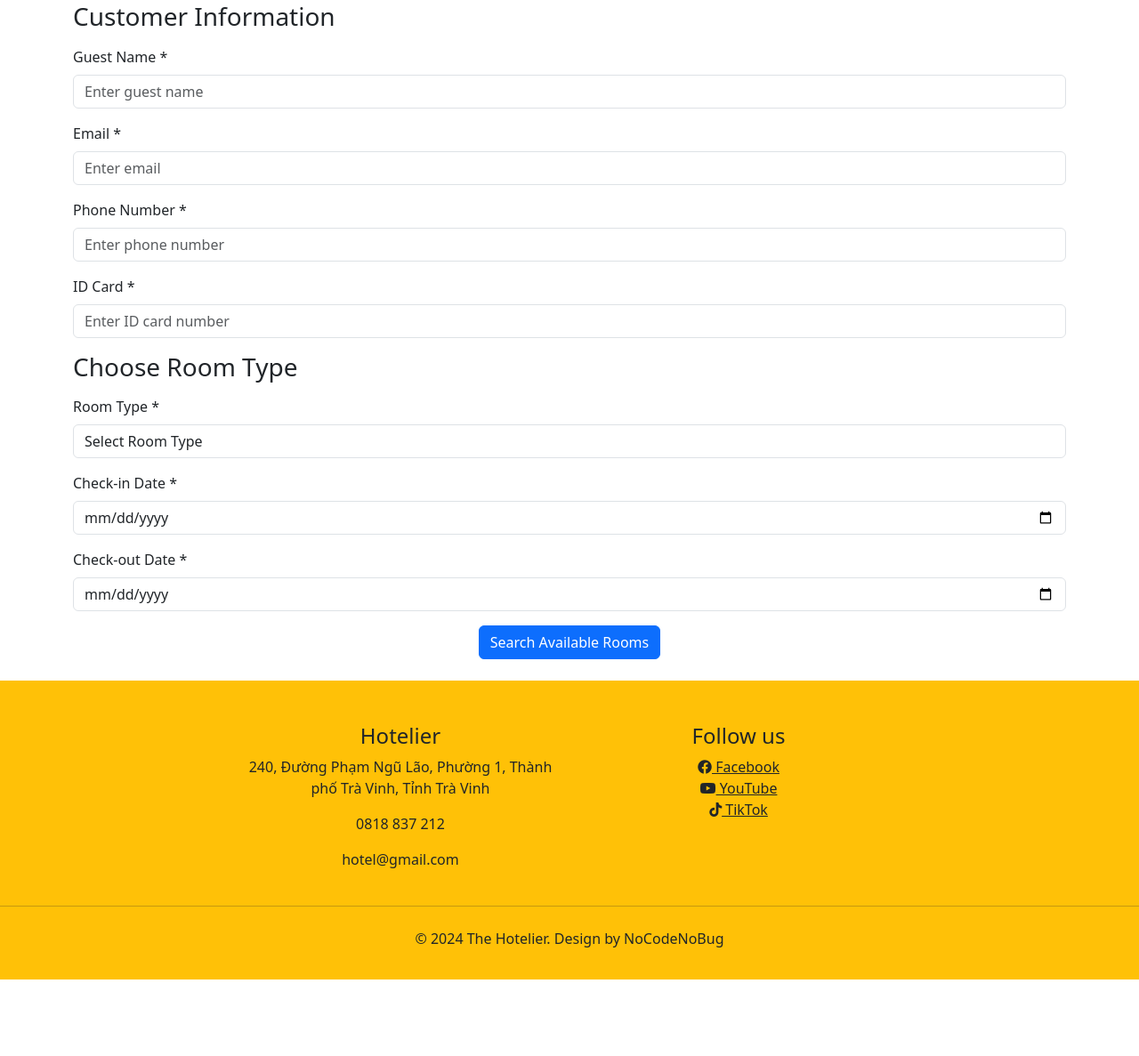
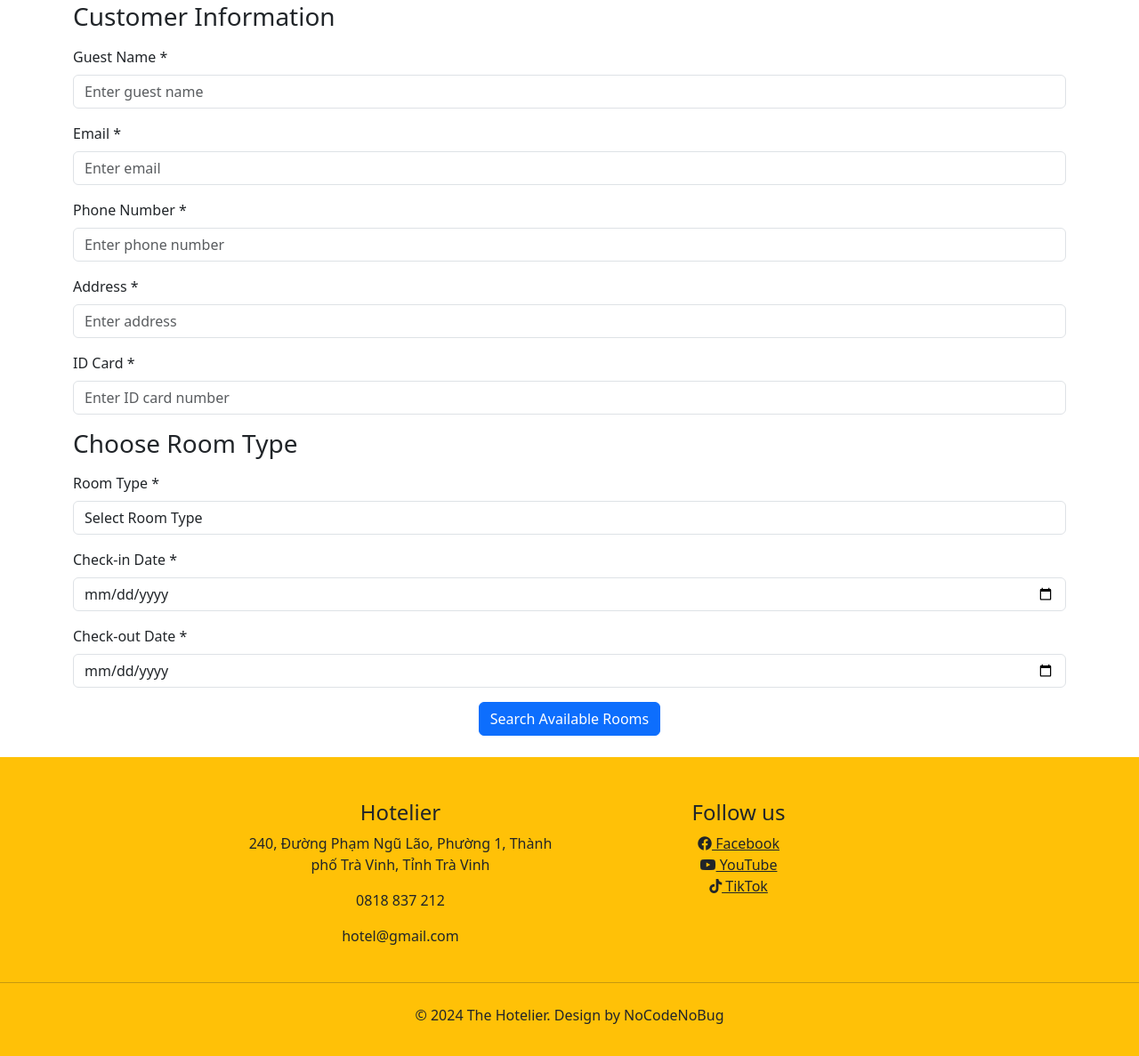
Before and after one commit to bahung123/project_2, a Django app: page /booking/ in a window 1280 px wide. Shown: the part 236-1423 px from the top of the page at 89% size. Before the commit the page ends 1337 px from the top, so only its background shows below. Run offline with Django 5.2, Linux system fonts and the light colour scheme; data that the repository does not hold is empty; some libraries are stand-ins or nearby versions.

Commit message:
update booking

```diff
--- a/app/templates/booking.html
+++ b/app/templates/booking.html
@@ -46,6 +46,15 @@
                    pattern="[0-9]{10,11}"
                    title="Phone number should be 10-11 digits"
                    placeholder="Enter phone number">
+        </div>
+
+        <div class="form-group mb-3">
+            <label for="guest_address" class="form-label">Address *</label>
+            <input type="text" class="form-control" id="guest_address" name="guest_address"
+                   value="{{ request.GET.guest_address|default:guest_address }}"
+                   {% if guest_address %} readonly {% endif %}
+                   required
+                   placeholder="Enter address">
         </div>
 
         <div class="form-group mb-3">
@@ -166,6 +175,7 @@ function searchRooms(event) {
                         <input type="hidden" name="guest_email" value="${document.getElementById('guest_email').value}">
                         <input type="hidden" name="guest_phone" value="${document.getElementById('guest_phone').value}">
                         <input type="hidden" name="guest_id_card" value="${document.getElementById('guest_id_card').value}">
+                        <input type="hidden" name="guest_address" value="${document.getElementById('guest_address').value}"> <!-- Added to save address -->
                         <ul class="list-group mb-3">
                 `;
 
--- a/app/views.py
+++ b/app/views.py
@@ -168,13 +168,13 @@ def booking(request):
             guest_email = request.POST.get('guest_email')
             guest_phone = request.POST.get('guest_phone')
             guest_id_card = request.POST.get('guest_id_card')
-
+            guest_address = request.POST.get('guest_address', '')  # Ensure address is captured even if empty
             # Debug information
             print("DEBUG: Form data received:")
             print(f"Selected rooms: {selected_rooms}")
             print(f"Check in: {check_in}")
             print(f"Check out: {check_out}")
-            print(f"Guest info: {guest_name}, {guest_email}, {guest_phone}, {guest_id_card}")
+            print(f"Guest info: {guest_name}, {guest_email}, {guest_phone}, {guest_address}, {guest_id_card}")
 
             # Validate dates
             check_in_date = datetime.strptime(check_in, '%Y-%m-%d').date()
@@ -186,6 +186,7 @@ def booking(request):
                 defaults={
                     'full_name': guest_name,
                     'phone_number': guest_phone,
+                    'address': guest_address or '',  # Ensure address is saved even if empty
                     'id_card': guest_id_card,
                     'has_account': 1 if request.user.is_authenticated else 0,
                     'user_id': request.user.id if request.user.is_authenticated else None
@@ -240,7 +241,9 @@ def booking(request):
                 'guest_name': guest.full_name,
                 'guest_email': guest.email,
                 'guest_phone': guest.phone_number,
+                'guest_address': guest.address,
                 'guest_id_card': guest.id_card,
+
             })
         except Guest.DoesNotExist:
             # Nếu không tìm thấy Guest, sử dụng thông tin cơ bản từ User
@@ -248,6 +251,7 @@ def booking(request):
                 'guest_name': request.user.get_full_name() or request.user.username,
                 'guest_email': request.user.email,
                 'guest_phone': '',
+                'guest_address': '',
                 'guest_id_card': '',
             })
     else:
@@ -256,6 +260,7 @@ def booking(request):
             'guest_name': request.GET.get('guest_name', ''),
             'guest_email': request.GET.get('guest_email', ''),
             'guest_phone': request.GET.get('guest_phone', ''),
+            'guest_address': request.GET.get('guest_address', ''),
             'guest_id_card': request.GET.get('guest_id_card', ''),
         })
 
```
